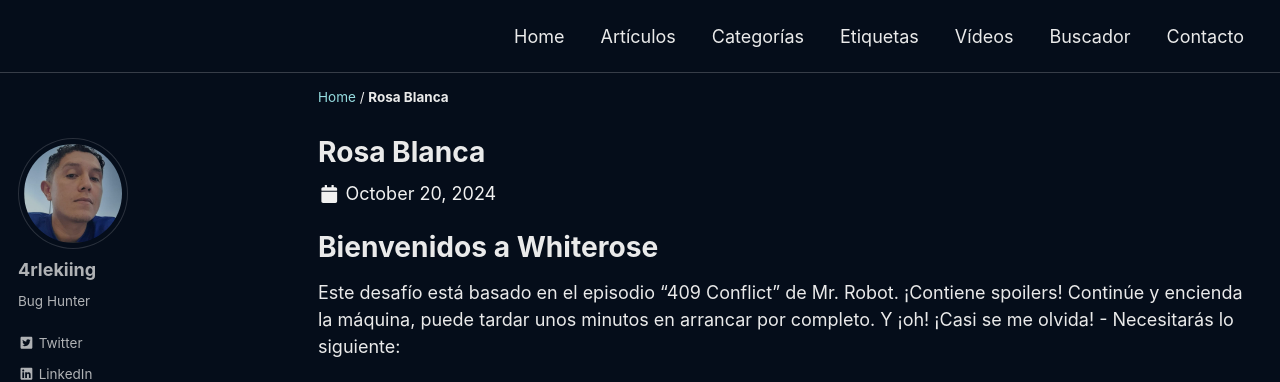
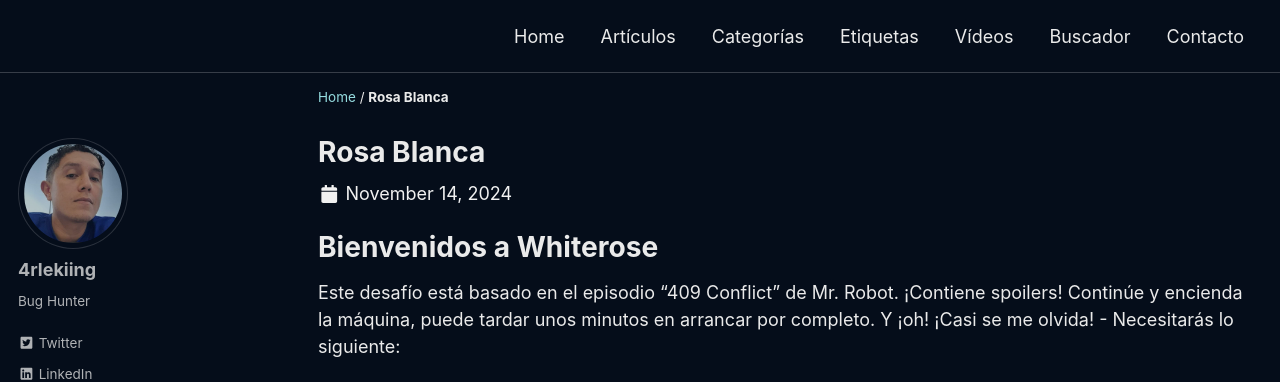
Before and after one commit to 4rleki-ing/try.github.io, a Jekyll site: the page built from _posts/2024-01-02-Whiterose.md, in a window 1280 px wide and 900 px high. Shown: the top 382 px of the window. Built offline with Jekyll 4.4.1, drawn with Linux system fonts in a browser that asks for light colours; cached includes are drawn as plain includes; a script that is not in the unit is left out; some of the changed text lies outside the part shown.

Commit message:
Update 2024-01-02-Whiterose.md

```diff
--- a/_posts/2024-01-02-Whiterose.md
+++ b/_posts/2024-01-02-Whiterose.md
@@ -2,7 +2,7 @@
 layout: single
 title: Rosa Blanca
 excerpt: "Otro desafío temático de Mr. Robot."
-date: 2024-10-20
+date: 2024-11-14
 classes: wide
 header:
   teaser: https://tryhackme.4kiing.net/assets/images/Whiterose/logo.png
```
